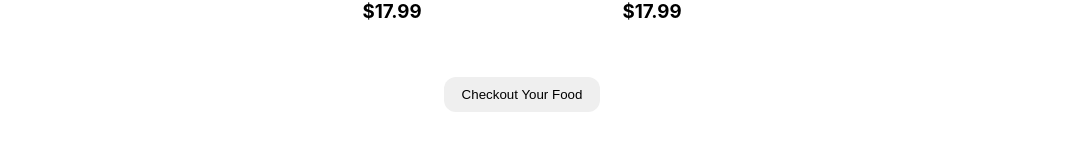
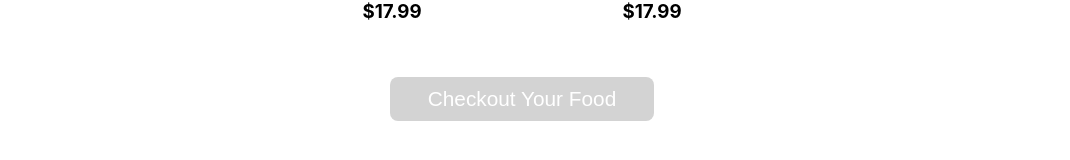
Before and after one commit to shourovys/red-onion-by-react, a React (Create React App) app: page / in a window 1280 px wide. Shown: the part 622-782 px from the top of the page, without its empty margins (118-1188 px from the left). Built offline with nearby package versions, Linux system fonts and the light colour scheme.

Commit message:
checkout btn function added add Login + confige file added

```diff
--- a/src/Component/CheckoutButton/CheckoutButton.css
+++ b/src/Component/CheckoutButton/CheckoutButton.css
@@ -4,8 +4,15 @@
 }
 
 .checkoutBtn {
-  padding: 10px 18px;
+  padding: 10px 38px;
   margin: 5px;
   border: none;
-  border-radius: 12px;
+  border-radius: 8px;
+  font-size: 1.3rem;
+  color: white;
+  background-color: lightgray;
+  outline: none;
 }
+#active {
+  background-color: rgb(248, 55, 33);
+}
--- a/src/Component/CheckoutButton/CheckoutButton.js
+++ b/src/Component/CheckoutButton/CheckoutButton.js
@@ -1,9 +1,30 @@
 import React from 'react';
 import './CheckoutButton.css'
+import { useCart } from '../UseCart/Cart';
+import { getDatabaseCart, addToDatabaseCart } from '../../utilities/databaseManager';
 const CheckoutButton = () => {
+
+    // const addedFoods = useCart()
+    // console.log(addedFoods.length);
+
+    //take data form localStorage for active checkoutBtn
+    const addedFoodKeyQuantity = getDatabaseCart()
+    const addedFoodId = Object.keys(addedFoodKeyQuantity)
+
+
+
+
     return (
         <div className="checkoutBtnContainer">
-            <button className="checkoutBtn">Checkout Your Food</button>
+            {
+                addedFoodId.length ?
+                    <button id='active' className="checkoutBtn ">
+                        Checkout Your Food
+                    </button> :
+                    <button className="checkoutBtn">
+                        Checkout Your Food
+                    </button>
+            }
         </div>
     );
 };
--- a/src/Component/UseCart/Cart.js
+++ b/src/Component/UseCart/Cart.js
@@ -12,7 +12,7 @@ const CartContext = createContext()
 export const useCart = () => useContext(CartContext)
 
 const CartContextProvider = (props) => {
-    const [orderedFood, setOrderedFood] = useState([])//set all added food
+    const [orderedFoods, setOrderedFoods] = useState([])//set all added food
     const addedFoodKeyQuantity = getDatabaseCart()//take addedFood key and quantity form local
     const addedFoodId = Object.keys(addedFoodKeyQuantity)//take all key
 
@@ -22,12 +22,12 @@ const CartContextProvider = (props) => {
             food.quantity = addedFoodKeyQuantity[id];
             return food
         })
-        setOrderedFood(addedFood);
+        setOrderedFoods(addedFood);
     }, [])
 
     return (
         <CartContext.Provider
-            value={orderedFood}>
+            value={orderedFoods}>
             {props.children}
         </CartContext.Provider>
 
```
Also changed, not shown: src/Component/Login/Auth.js (added), src/Component/Login/Login.css (added), src/Component/Login/Login.js (added), 1 other file (tests, documents, lock files or other folders).
